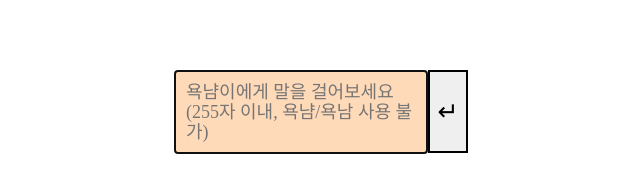
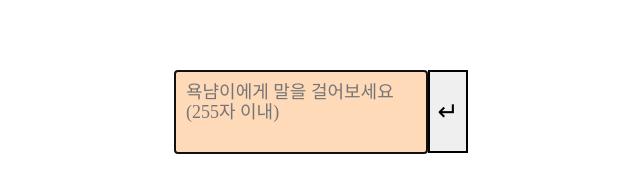
Before and after one commit to MiniMini-On/langster-client, a Vue app: page / in a window 1280 px wide. Shown: the part 485-678 px from the top of the page, without its empty margins (319-959 px from the left). Built offline with nearby package versions, Linux system fonts and the light colour scheme; no server answers; a web font is replaced by a local one.

Commit message:
:hammer: edit textarea placeholder
edit textarea placeholder

```diff
--- a/src/App.vue
+++ b/src/App.vue
@@ -14,7 +14,7 @@
     </div>
   </div>
   <form @submit="onSubmit">
-    <textarea :disabled="isDisabled" ref="test" v-model="message" @keydown="enter" placeholder="욕냠이에게 말을 걸어보세요&#10;(255자 이내, 욕냠/욕남 사용 불가)" autofocus />
+    <textarea :disabled="isDisabled" ref="test" v-model="message" @keydown="enter" placeholder="욕냠이에게 말을 걸어보세요&#10;(255자 이내)" autofocus />
     <button :disabled="isDisabled">↵</button>
   </form>
 </template>
```
